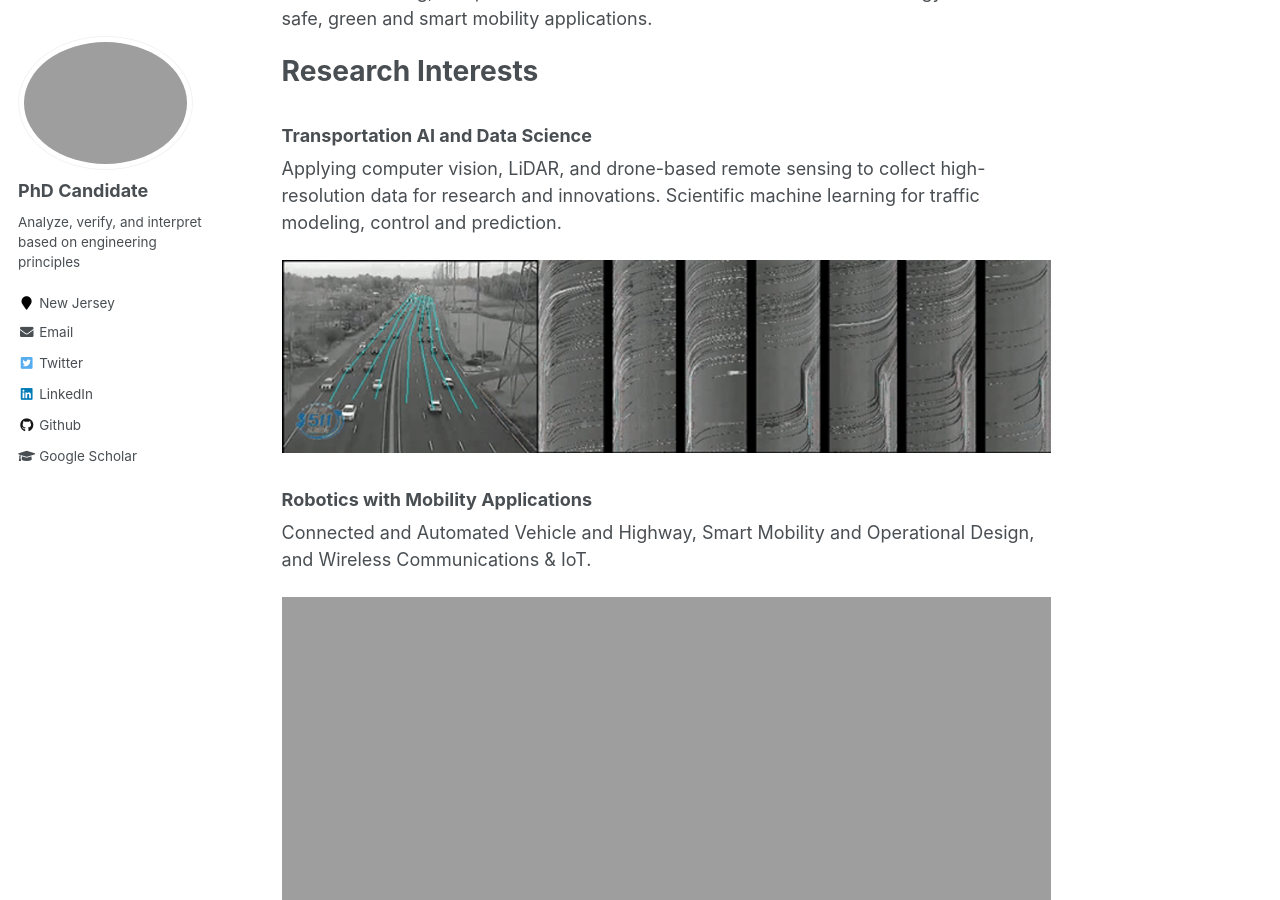
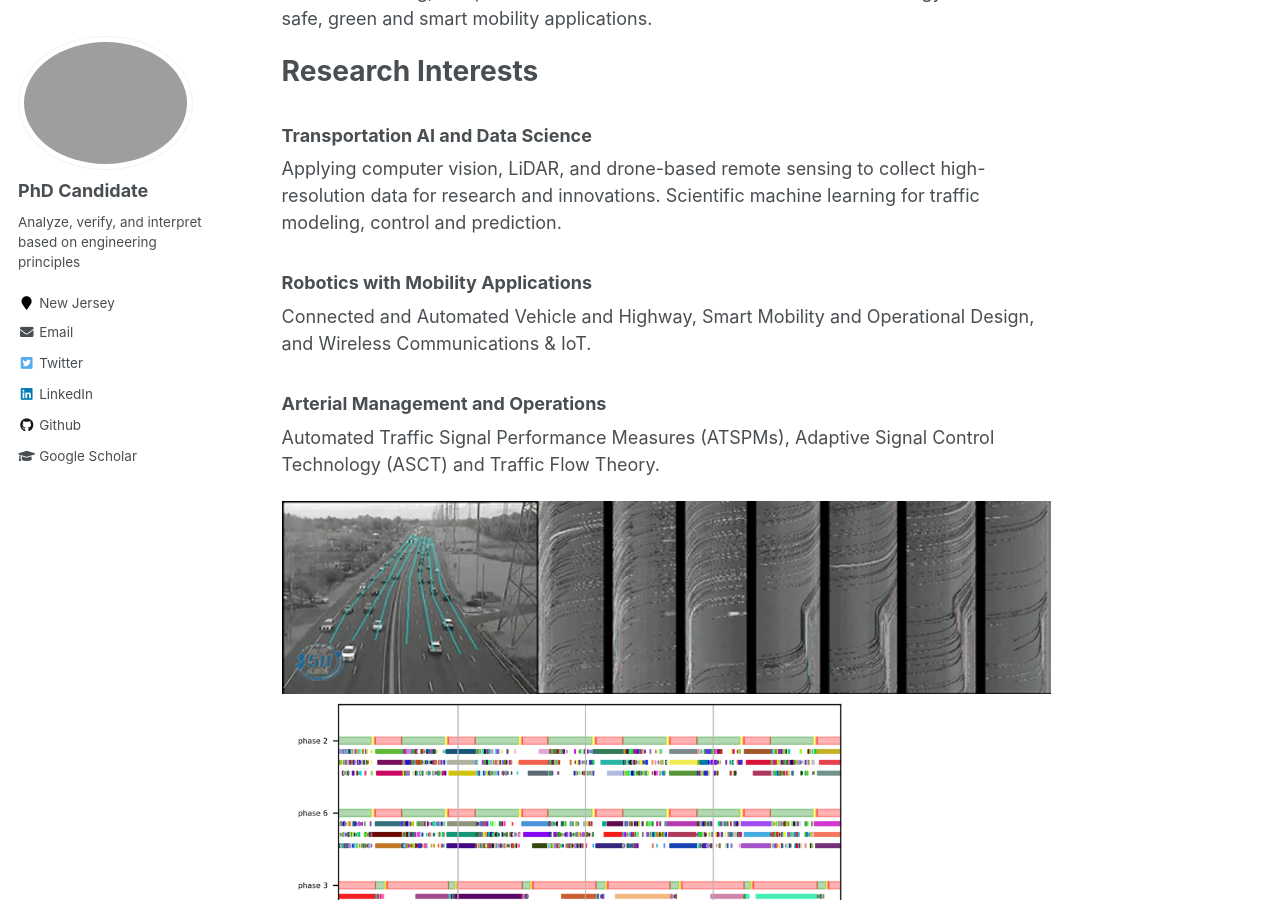
Before and after one commit to TeRyZh/Website, a Jekyll site: the page built from _pages/about.md, in a window 1280 px wide and 900 px high, scrolled down 368 px. Built offline with Jekyll 4.4.1, drawn with Linux system fonts in a browser that asks for light colours.

Commit message:
Update about.md

```diff
--- a/_pages/about.md
+++ b/_pages/about.md
@@ -17,17 +17,13 @@ Research Interests
 ### Transportation AI and Data Science
 Applying computer vision, LiDAR, and drone-based remote sensing to collect high-resolution data for research and innovations. Scientific machine learning for traffic modeling, control and prediction.
 
-<img src="{{ site.url }}{{ site.baseurl }}/images/Picture1.png">
-
-
 ### Robotics with Mobility Applications
 Connected and Automated Vehicle and Highway, Smart Mobility and Operational Design, and Wireless Communications & IoT.
-
-<img src="{{ site.url }}{{ site.baseurl }}/images/Detection%20and%20Tracking_small.png" width="900" height="600">
 
 ### Arterial Management and Operations
 Automated Traffic Signal Performance Measures (ATSPMs), Adaptive Signal Control Technology (ASCT) and Traffic Flow Theory.
 
+<img src="{{ site.url }}{{ site.baseurl }}/images/Picture1.png">
 <img src="{{ site.url }}{{ site.baseurl }}/images/RCD.png" width="600" height="500">
-
+<img src="{{ site.url }}{{ site.baseurl }}/images/Detection%20and%20Tracking_small.png" width="600" height="400">
 <!-- <img src="{{ site.url }}{{ site.baseurl }}/images/PCD_comparison.png"> -->
```
